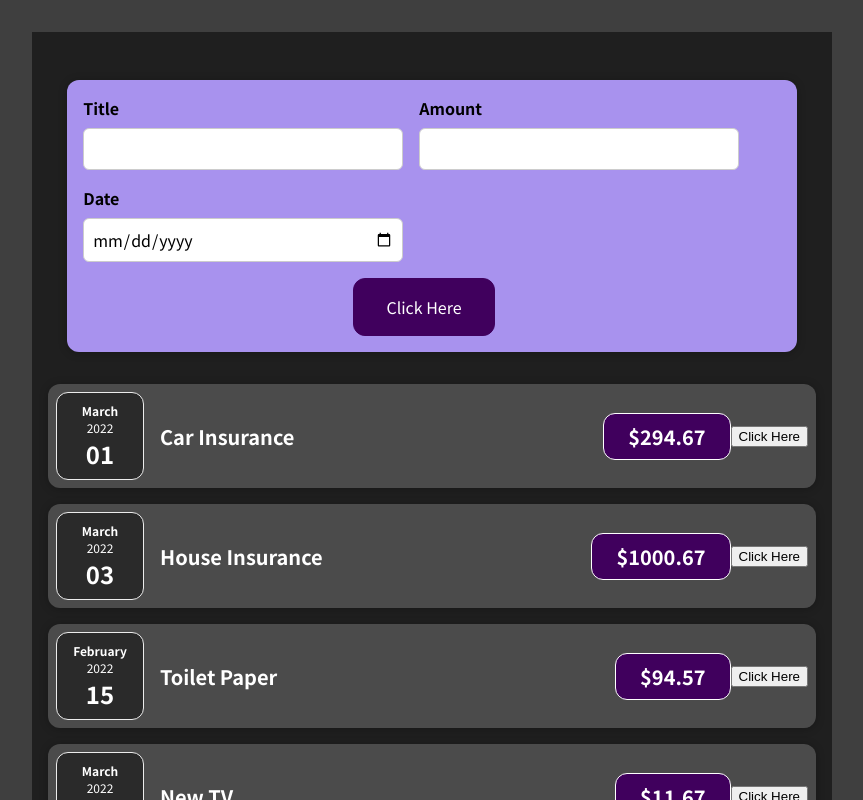
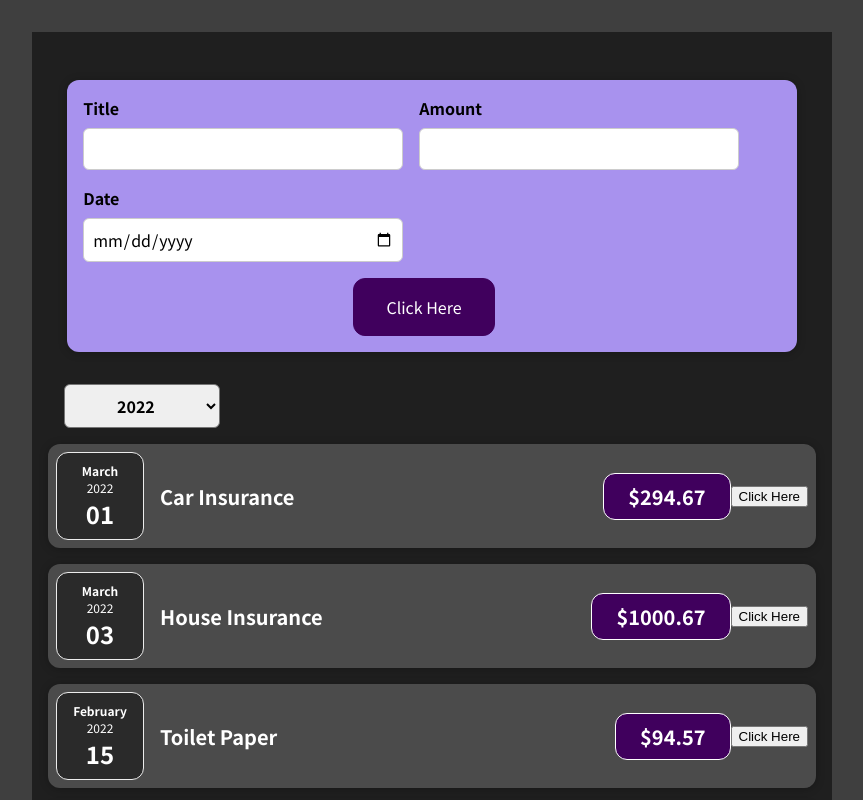
Before and after one commit to jyb1798/ReactPractice, a React (Create React App) app: page / in a window 1280 px wide. Shown: the top 800 px of the page, without its empty margins (208-1071 px from the left). Built offline with nearby package versions, Linux system fonts and the light colour scheme.

Commit message:
Add : dropdown 필터

```diff
--- a/package.json
+++ b/package.json
@@ -6,10 +6,13 @@
     "@testing-library/jest-dom": "^5.14.1",
     "@testing-library/react": "^12.0.0",
     "@testing-library/user-event": "^13.2.1",
+    "i": "^0.3.7",
+    "npm": "^8.4.0",
     "react": "^17.0.2",
     "react-dom": "^17.0.2",
     "react-router-dom": "^6.2.1",
     "react-scripts": "5.0.0",
+    "react-select": "^5.2.2",
     "styled-component": "^2.8.0",
     "web-vitals": "^2.1.0"
   },
--- a/src/App.js
+++ b/src/App.js
@@ -2,12 +2,19 @@ import React from "react";
 import ExpenseItem from "./components/Expenses/ExpenseItem";
 import { expense } from "./components/Expenses/Expense";
 import NewExpense from "./components/NewExpense/NewExpense";
+import ExpenseFilter from "./components/ExpenseFilter/ExpenseFilter";
 import "./components/Expenses/Expense.css";
 
 const App = () => {
+  const addExpenseHandler = (expense) => {
+    console.log("In App.js");
+    console.log(expense);
+  };
+
   return (
     <div className="expenses">
-      <NewExpense />
+      <NewExpense onaddExpense={addExpenseHandler} />
+      <ExpenseFilter />
       {expense.map((e) => (
         <ExpenseItem
           key={e.id}
--- /dev/null
+++ b/src/components/ExpenseFilter/ExpenseFilter.css
@@ -0,0 +1,24 @@
+.expenses-filter {
+  padding: 0 1rem;
+}
+
+.expenses-filter__control {
+  display: flex;
+  width: 100%;
+  align-items: center;
+  justify-content: space-between;
+  margin: 1rem 0;
+}
+
+.expenses-filter label {
+  font-weight: bold;
+  color: black;
+  margin-bottom: 0.5rem;
+}
+
+.expenses-filter select {
+  font: inherit;
+  padding: 0.5rem 3rem;
+  font-weight: bold;
+  border-radius: 6px;
+}
--- /dev/null
+++ b/src/components/ExpenseFilter/ExpenseFilter.js
@@ -0,0 +1,23 @@
+import "./ExpenseFilter.css";
+
+const ExpenseFilter = () => {
+  const dropdownChangeHandler = (event) => {
+    console.log(event.target.value);
+  };
+  return (
+    <div className="expenses-filter">
+      <div className="expenses-filter__control">
+        <select
+          className="expenses-filter select"
+          onChange={dropdownChangeHandler}
+        >
+          <option value="2022">2022</option>
+          <option value="2021">2021</option>
+          <option value="2020">2020</option>
+        </select>
+      </div>
+    </div>
+  );
+};
+
+export default ExpenseFilter;
--- a/src/components/Expenses/ExpenseDate.js
+++ b/src/components/Expenses/ExpenseDate.js
@@ -1,4 +1,3 @@
-import React from "react";
 import "./ExpenseDate.css";
 
 const ExpenseDate = (props) => {
@@ -7,11 +6,13 @@ const ExpenseDate = (props) => {
   const day = props.date.toLocaleString("en-US", { day: "2-digit" });
 
   return (
-    <div className="expense-date">
-      <div className="expense-date__month">{month}</div>
-      <div className="expense-date__year">{year}</div>
-      <div className="expense-date__day">{day}</div>
-    </div>
+    <>
+      <div className="expense-date">
+        <div className="expense-date__month">{month}</div>
+        <div className="expense-date__year">{year}</div>
+        <div className="expense-date__day">{day}</div>
+      </div>
+    </>
   );
 };
 
--- a/src/components/Expenses/ExpenseItem.js
+++ b/src/components/Expenses/ExpenseItem.js
@@ -1,4 +1,4 @@
-import react, { useState } from "react";
+import React, { useState } from "react";
 import ExpenseDate from "./ExpenseDate";
 import Card from "../UI/Card";
 import "./ExpenseItem.css";
--- a/src/components/NewExpense/NewExpense.js
+++ b/src/components/NewExpense/NewExpense.js
@@ -2,13 +2,13 @@ import React from "react";
 import ExpenseForm from "./ExpenseForm";
 import "./NewExpense.css";
 
-const NewExpense = () => {
+const NewExpense = (props) => {
   const SaveExpenseDataHandler = (enterExpenseData) => {
     const expenseData = {
       ...enterExpenseData,
       id: Math.random().toString(),
     };
-    console.log(expenseData);
+    props.onaddExpense(expenseData);
   };
   return (
     <div className="new-expense">
```
Also changed, not shown: 2 other files (tests, documents, lock files or other folders).
